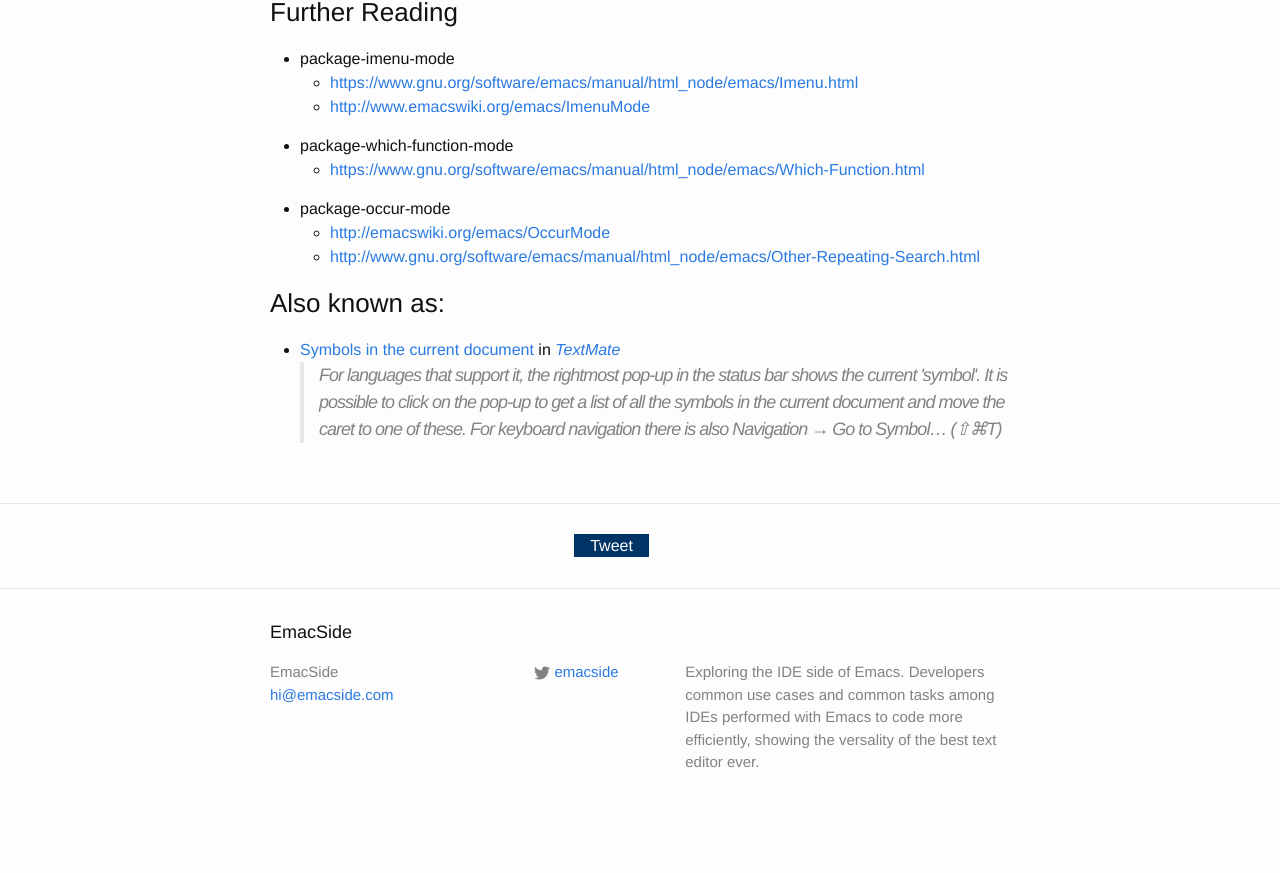
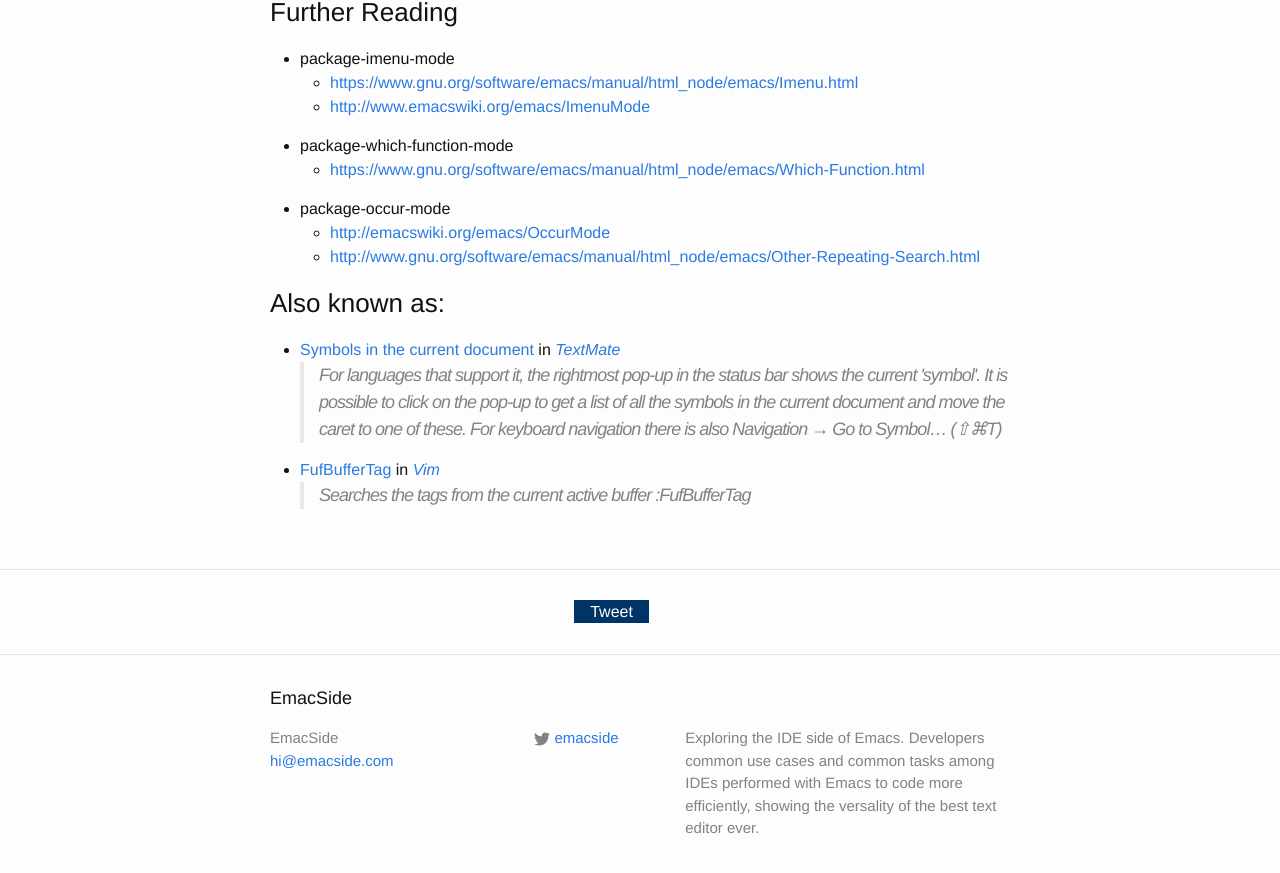
Before and after one commit to marcanuy/emacside.com, a Jekyll site: the page built from navigation/_posts/2015-06-11-moving-within-function-definitions-in-current-file.markdown, in a window 1280 px wide and 900 px high, scrolled down 3776 px. Shown: the top 873 px of the window. Built offline with Jekyll 4.4.1, drawn with Linux system fonts in a browser that asks for light colours; comment, search, counter and statistics services are not loaded; before the commit the page ends 4610 px from its top, so only the background shows below that.

Commit message:
Added Vim equivalent in moving betweetn function definitions

```diff
--- a/_data/tags.yml
+++ b/_data/tags.yml
@@ -10,6 +10,10 @@ editor-textmate:
   name: TextMate
   url: "http://macromates.com"
   header: TextMate features, in Emacs
+editor-vim:
+  name: Vim
+  url: "http://vim.org"
+  header: Vim features, in Emacs
 editor-writeroom:
   name: WriteRoom
   url: "http://www.hogbaysoftware.com/products/writeroom"
--- a/navigation/_posts/2015-06-11-moving-within-function-definitions-in-current-file.markdown
+++ b/navigation/_posts/2015-06-11-moving-within-function-definitions-in-current-file.markdown
@@ -14,6 +14,7 @@ date:   2015-06-11 10:51:14
 #author: marcanuy
 tags:
   - editor-textmate
+  - editor-vim
   - package-imenu-mode
   - package-which-function-mode
   - package-occur-mode
@@ -25,6 +26,10 @@ editors:
          and move the caret to one of these. For keyboard navigation there is also
          Navigation → Go to Symbol… (⇧⌘T)"
         url:         "https://manual.macromates.com/en/navigation_overview"
+    editor-vim:
+      title:       "FufBufferTag"
+      description: "Searches the tags from the current active buffer :FufBufferTag"
+      url:         "http://www.vim.org/scripts/script.php?script_id=1984"
 commands:
   - keys:
     function: which-function-mode
```
